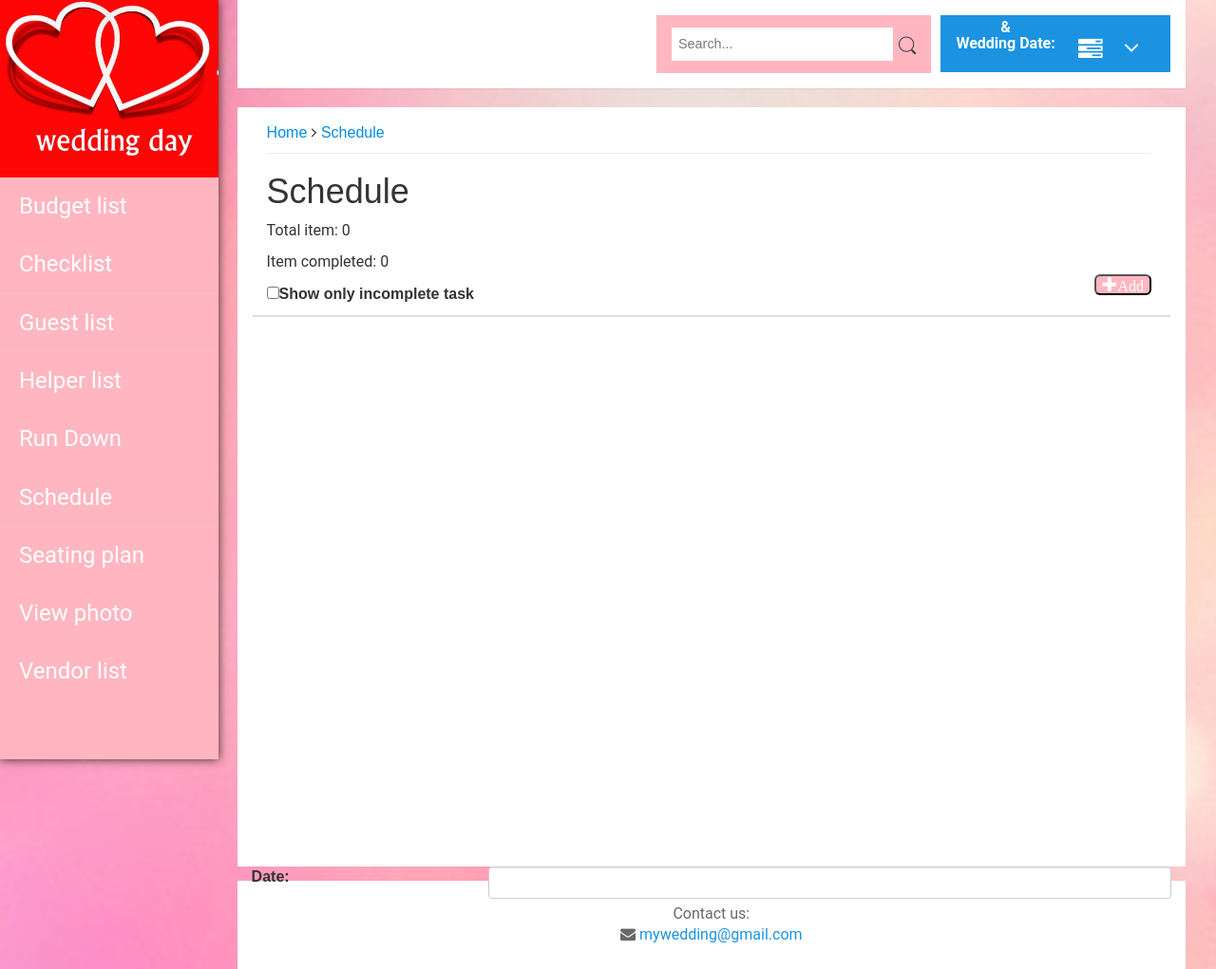
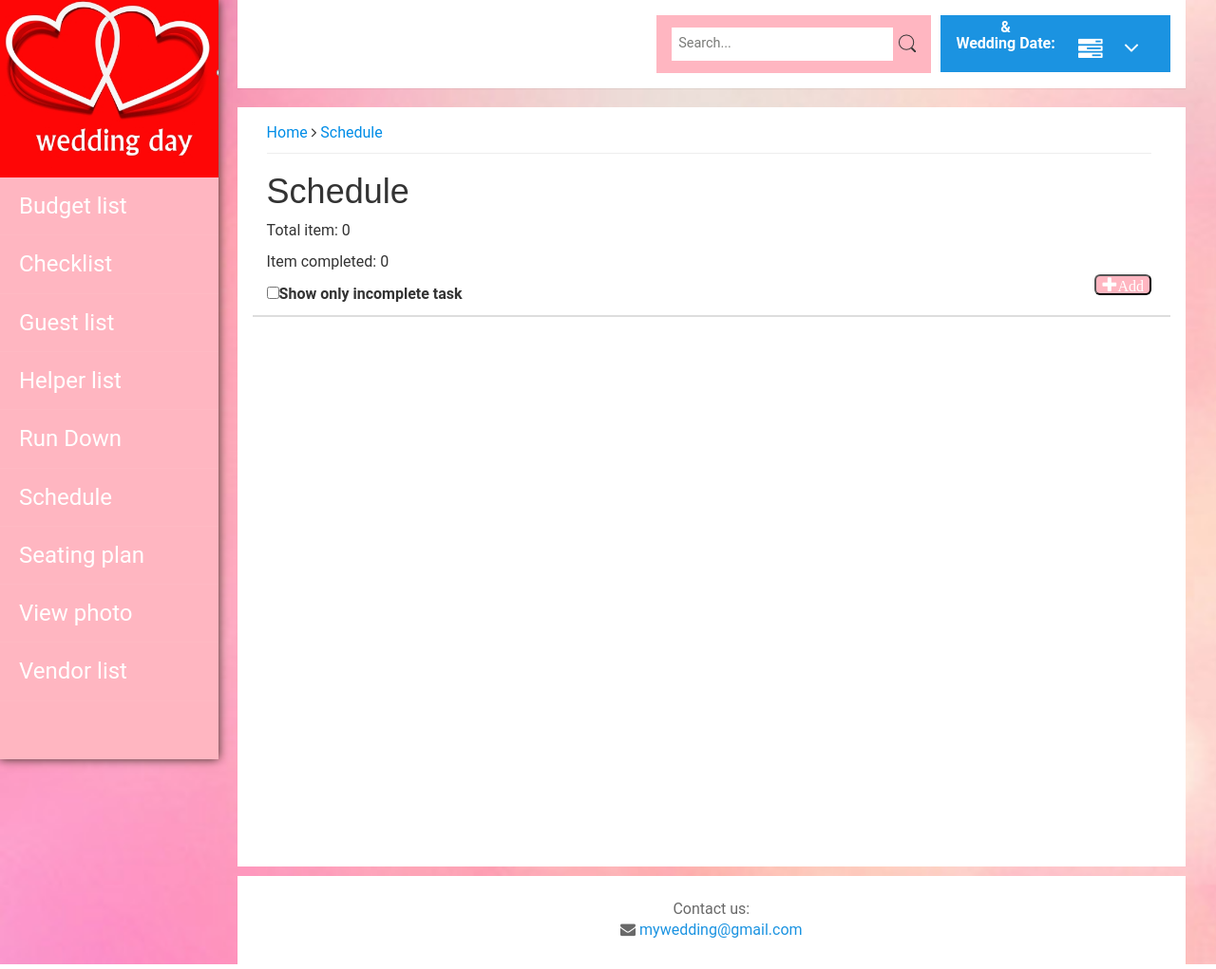
Before and after one commit to hunter-xc/restaurant, a Node server app: template views/read_schedule.ejs in a window 1280 px wide. Shown: the whole page at 95% size. Run offline with Node 20, Linux system fonts and the light colour scheme; the template is opened without the code that fills it, so the values that code supplies are empty; some libraries are stand-ins or nearby versions.

Commit message:
Add files via upload

```diff
--- a/views/read_schedule.ejs
+++ b/views/read_schedule.ejs
@@ -20,29 +20,8 @@
         <!-- //jQuery -->
 
 
-		<!-- datepicker -->
-		<link rel="stylesheet" href="css/datepicker-jquery.css">
-		<link rel="stylesheet" href="css/datepicker.css">
-		<script src="https://code.jquery.com/jquery-1.12.4.js"></script>
-		<script src="https://code.jquery.com/ui/1.12.1/jquery-ui.js"></script>
-		  <script>
-		  $( function() {
-			var pickerOpts = {
-				dateFormat: "yy-mm-dd",
-				numberOfMonths: 1,
-			};
-			$( "#datepicker1" ).datepicker();
-			$( "#datepicker2" ).datepicker();
-		  } );
-		  </script>
-
-
-
     </head>
     <body style="background: url('wedding.jpg'); background-repeat: no-repeat; background-size:cover;">
-
-
-
         <div class="page-container">
             <!--/content-inner-->
             <div class="left-content">
@@ -209,14 +188,6 @@
                     </div>
 
 
-				  <div class="form-group">
-				  <label class="control-label col-sm-3" for="date">Date:</label>
-				  <div class="col-sm-9">
-					<input type="text" class="form-control" id="datepicker1" name="date" required>
-				  </div>
-				</div>
-
-
 	<footer style="margin-top:10px;">
 	<div class="copyrights">
 		 <p>Contact us:</p>
@@ -241,7 +212,7 @@
 				  <div class="form-group">
 				  <label class="control-label col-sm-3" for="date">Date:</label>
 				  <div class="col-sm-9">
-					<input type="text" class="form-control" id="datepicker1" name="date" required>
+					<input type="text" class="form-control" id="date" name="date" required>
 				  </div>
 				</div>
 				<div class="form-group">
@@ -293,7 +264,7 @@
 				  <div class="form-group">
 				  <label class="control-label col-sm-3" for="date">Date:</label>
 				  <div class="col-sm-9">
-					<input type="text" class="form-control" id="datepicker2" name="date" value="<%=result[i].date %>" required>
+					<input type="text" class="form-control" id="date" name="date" value="<%=result[i].date %>" required>
 				  </div>
 				</div>
 				<div class="form-group">
```
